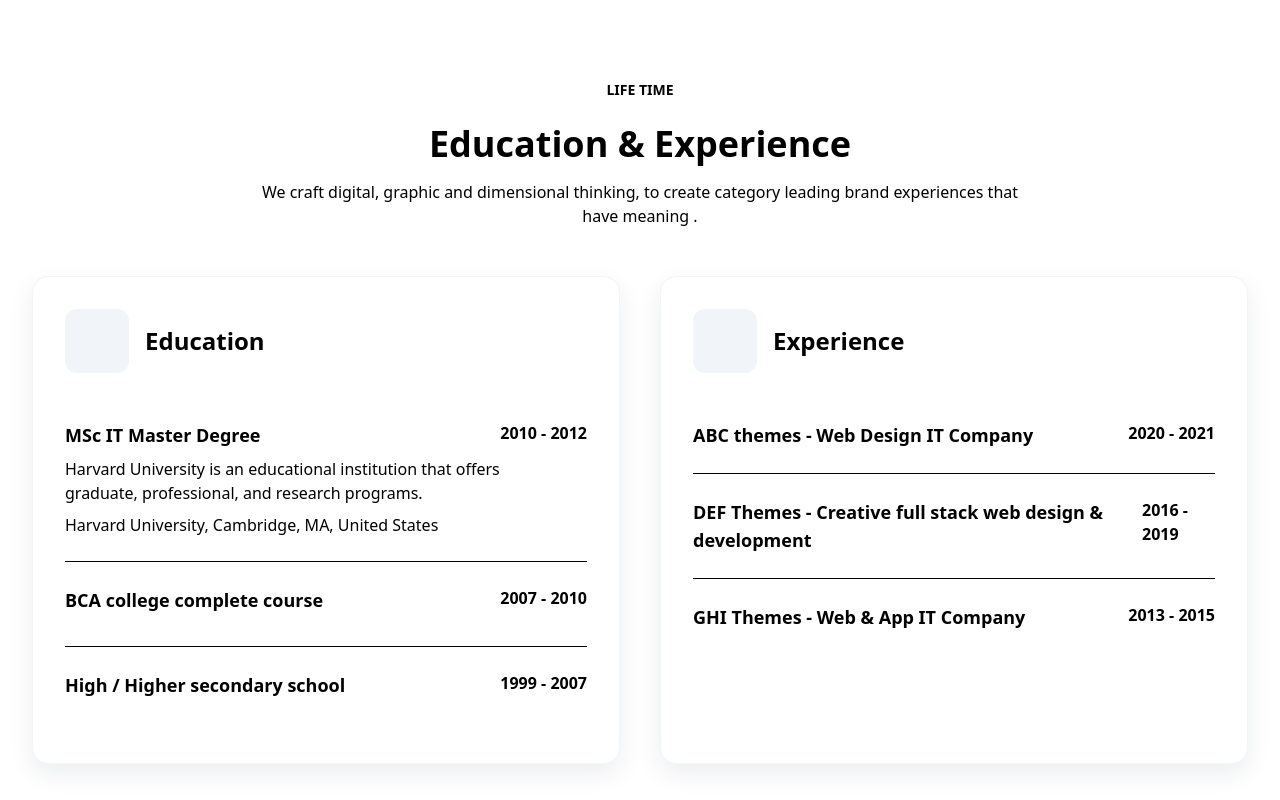
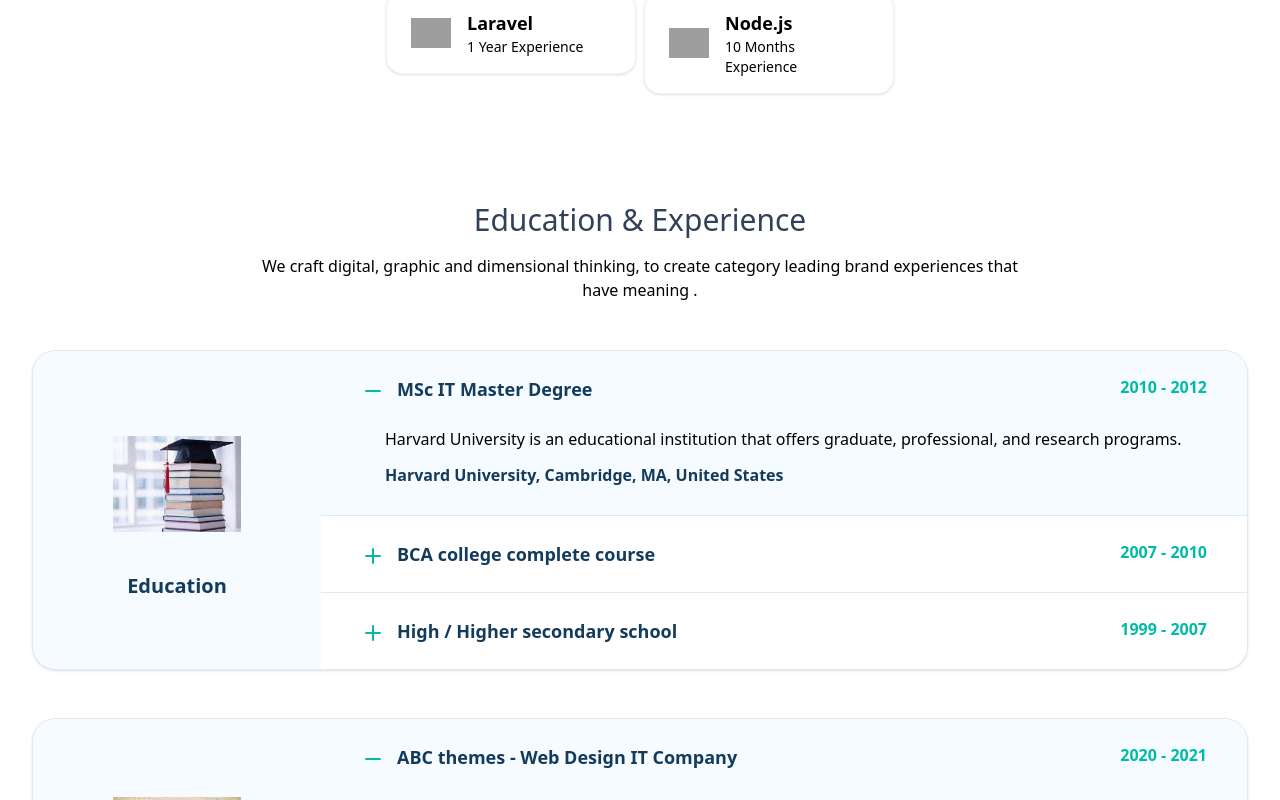
Before and after one commit to saisushvitha/sushvi-portfolio, a React (Vite) app: page / in a window 1280 px wide. Shown: the part 1240-2040 px from the top of the page. Built offline with nearby package versions, Linux system fonts and the light colour scheme; grey boxes are pictures that could not be loaded.

Commit message:
changes done for the education section

```diff
--- a/src/components/about.tsx
+++ b/src/components/about.tsx
@@ -31,7 +31,7 @@ export default function About({ data }: {
               <span className="relative z-10">{data.heading}</span>
               <span className="absolute left-0 bottom-1 h-2 w-full bg-amber-300 z-0 rounded-sm" />
             </p>
-            <p className="text-base text-black mb-6">{data.bio}</p>
+            <p className="text-base text-cyan-950 text-lg mb-4">{data.bio}</p>
 
             <div className="flex gap-4 mt-4">
               {data.social.map((s) => (
@@ -68,7 +68,7 @@ function Item({ label, value }: { label: string; value: string }) {
     <div className="flex items-center text-ink-500 text-sm sm:text-base">
       <span className="w-44 font-medium">{label}</span>
       <span className="mx-2">:</span>
-      <span className="text-zinc-950">{value}</span>
+      <span className="text-slate-500 font-medium">{value}</span>
     </div>
   );
 }
--- a/src/components/card.tsx
+++ b/src/components/card.tsx
@@ -1,6 +1,6 @@
 export default function Card({ children }: { children: React.ReactNode }) {
   return (
-    <div className="bg-white rounded-2xl border border-slate-100 shadow-[0_10px_25px_rgba(20,35,60,0.08)]">
+    <div className="bg-white rounded-2xl border border-slate-100 shadow-sm">
       {children}
     </div>
   );
--- a/src/components/skills.tsx
+++ b/src/components/skills.tsx
@@ -1,18 +1,35 @@
+import Card from "./card";
 import type { Skill } from "../types";
 
 export default function Skills({ items }: { items: Skill[] }) {
   return (
-    <section className="bg-white">
-     <div className="container-section grid grid-cols-1 sm:grid-cols-2 lg:grid-cols-3 xl:grid-cols-4 gap-4 sm:gap-6">
-        {items.map(s => (
-          <div key={s.name} className="card p-4 sm:p-6 flex items-center gap-4">
-            <img src={s.logo} alt={s.name} className="h-10 w-10 object-contain" />
-            <div>
-              <p className="text-lg font-semibold text-ink-900">{s.name}</p>
-              <p className="text-sm text-ink-500">{s.exp}</p>
+    <section className="bg-white py-12">
+      <div className="max-w-5xl mx-auto px-4 sm:px-6 lg:px-8">
+        {/* flex row of small cards, centered */}
+        <div className="flex flex-wrap justify-center gap-2">
+          {items.map((s) => (
+            <div
+              key={s.name}
+              className="w-full sm:w-[250px] md:w-[250px] lg:w-[250px]"
+            >
+              <Card>
+                <div className="px-6 py-4 flex items-center gap-4">
+                  <img
+                    src={s.logo}
+                    alt={s.name}
+                    className="h-10 w-10 object-contain"
+                  />
+                  <div>
+                    <p className="text-lg font-semibold text-ink-900">
+                      {s.name}
+                    </p>
+                    <p className="text-sm text-ink-500">{s.exp}</p>
+                  </div>
+                </div>
+              </Card>
             </div>
-          </div>
-        ))}
+          ))}
+        </div>
       </div>
     </section>
   );
--- a/src/components/timeline.tsx
+++ b/src/components/timeline.tsx
@@ -1,80 +1,177 @@
 import type { EduItem, ExpItem } from "../types";
 import { useState } from "react";
 import Container from "./container";
-import Card from "./card";
+import { Minus, Plus } from "lucide-react";
 
-export default function Timeline({ data }: { data: { title: string; education: EduItem[]; experience: ExpItem[] } }) {
+type TimelineProps = {
+  data: {
+    title: string;
+    images: { education: string; experience: string };
+    education: EduItem[];
+    experience: ExpItem[];
+  };
+};
+
+export default function Timeline({ data }: TimelineProps) {
   return (
-    <section id="resume" className="bg-white py-24">
+    <section id="resume" className="bg-white py-10">
       <Container>
+        {/* Heading */}
         <div className="text-center">
-          <span className="inline-block bg-brand-50 text-brand-600 px-3 py-1 rounded-lg text-sm font-semibold">LIFE TIME</span>
-          <h2 className="mt-5 text-4xl font-extrabold text-ink-900">{data.title}</h2>
+          <h2 className="mt-5 text-3xl font-medium text-slate-700">
+            {data.title}
+          </h2>
           <p className="mt-4 text-ink-500 max-w-3xl mx-auto">
-            We craft digital, graphic and dimensional thinking, to create category leading brand experiences that have meaning .
+            We craft digital, graphic and dimensional thinking, to create
+            category leading brand experiences that have meaning .
           </p>
         </div>
-        <div className="mt-12 grid lg:grid-cols-2 gap-10">
-          <Card>
-            <Column title="Education">
-              {data.education.map((e, i) => <Edu key={i} item={e} />)}
-            </Column>
-          </Card>
-          <Card>
-            <Column title="Experience">
-              {data.experience.map((e, i) => <Exp key={i} item={e} />)}
-            </Column>
-          </Card>
+
+        {/* Education & Experience – stacked like the mock */}
+        <div className="mt-12 space-y-12">
+          <TimelineBlock
+            label="Education"
+            image={data.images.education}
+            items={data.education}
+            kind="edu"
+          />
+          <TimelineBlock
+            label="Experience"
+            image={data.images.experience}
+            items={data.experience}
+            kind="exp"
+          />
         </div>
       </Container>
     </section>
   );
 }
 
-function Column({ title, children }: { title: string; children: React.ReactNode }) {
+type BlockProps = {
+  label: string;
+  image: string;
+  items: (EduItem | ExpItem)[];
+  kind: "edu" | "exp";
+};
+
+function TimelineBlock({ label, image, items, kind }: BlockProps) {
   return (
-    <div className="card p-8">
-      <div className="flex items-center gap-4 mb-6">
-        <div className="h-16 w-16 bg-slate-100 rounded-xl grid place-items-center">
-          {/* simple illustration block */}
-          <div className="h-8 w-8 bg-ink-900/80 rounded"></div>
+    <div className="flex flex-col md:flex-row rounded-3xl overflow-hidden border border-slate-200 bg-white shadow-sm">
+      {/* Left illustration panel */}
+      <div className="w-full md:w-72 bg-[#f5fbff] flex flex-col items-center justify-center px-8 py-12">
+        <img
+          src={image}
+          alt={label}
+          className="w-32 h-32 object-contain mb-6"
+        />
+        <p className="text-xl font-semibold text-[#133b5c]">{label}</p>
+      </div>
+
+      {/* Right accordion list */}
+      <div className="flex-1 bg-white">
+        <div className="divide-y divide-slate-200">
+          {items.map((item, index) =>
+            kind === "edu" ? (
+              <EduRow
+                key={(item as EduItem).title + index}
+                item={item as EduItem}
+                defaultOpen={index === 0}
+              />
+            ) : (
+              <ExpRow
+                key={(item as ExpItem).title + index}
+                item={item as ExpItem}
+                defaultOpen={index === 0}
+              />
+            )
+          )}
         </div>
-        <h3 className="text-2xl font-bold text-ink-900">{title}</h3>
-      </div>
-      <div className="divide-y">
-        {children}
       </div>
     </div>
   );
 }
 
-function Edu({ item }: { item: EduItem }) {
-  const [open, setOpen] = useState(true);
+/* ----------------- Education row ----------------- */
+
+function EduRow({
+  item,
+  defaultOpen = false,
+}: {
+  item: EduItem;
+  defaultOpen?: boolean;
+}) {
+  const [open, setOpen] = useState(defaultOpen);
+
   return (
-    <div className="py-6">
-      <div className="flex items-start justify-between">
-        <button onClick={() => setOpen(!open)} className="text-left flex-1">
-          <p className="text-lg font-semibold text-ink-900">{item.title}</p>
-          {open && (
-            <div className="mt-2 text-ink-600">
-              {item.body && <p className="mb-2">{item.body}</p>}
-              {item.place && <p className="font-medium">{item.place}</p>}
-            </div>
+    <div className={open ? "bg-[#f5fbff]" : "bg-white"}>
+      {/* Title + years */}
+      <button
+        type="button"
+        onClick={() => setOpen((v) => !v)}
+        className="w-full flex items-start justify-between gap-4 px-10 py-6 text-left"
+      >
+        <div className="flex items-start gap-3">
+          <span className="mt-1 text-teal-500 text-xl font-bold">
+            {open ? <Minus/> : <Plus/>}
+          </span>
+          <p className="text-base md:text-lg font-semibold text-[#133b5c]">
+            {item.title}
+          </p>
+        </div>
+        <span className="text-sm md:text-base font-semibold text-teal-500 whitespace-nowrap">
+          {item.years}
+        </span>
+      </button>
+
+      {/* Expanded content */}
+      {open && (
+        <div className="px-16 pb-7 text-sm md:text-base text-ink-600">
+          {item.body && <p className="mb-3">{item.body}</p>}
+          {item.place && (
+            <p className="font-semibold text-[#133b5c]">{item.place}</p>
           )}
-        </button>
-        <span className="text-brand-600 font-semibold">{item.years}</span>
-      </div>
+        </div>
+      )}
     </div>
   );
 }
 
-function Exp({ item }: { item: ExpItem }) {
+/* ----------------- Experience row ----------------- */
+
+function ExpRow({
+  item,
+  defaultOpen = false,
+}: {
+  item: ExpItem;
+  defaultOpen?: boolean;
+}) {
+  const [open, setOpen] = useState(defaultOpen);
+
   return (
-    <div className="py-6">
-      <div className="flex items-start justify-between">
-        <p className="text-lg font-semibold text-ink-900">{item.title}</p>
-        <span className="text-brand-600 font-semibold">{item.years}</span>
-      </div>
+    <div className={open ? "bg-[#f5fbff]" : "bg-white"}>
+      <button
+        type="button"
+        onClick={() => setOpen((v) => !v)}
+        className="w-full flex items-start justify-between gap-4 px-10 py-6 text-left"
+      >
+        <div className="flex items-start gap-3">
+          <span className="mt-1 text-teal-500 text-xl font-bold">
+            {open ? <Minus/> : <Plus/>}
+          </span>
+          <p className="text-base md:text-lg font-semibold text-[#133b5c]">
+            {item.title}
+          </p>
+        </div>
+        <span className="text-sm md:text-base font-semibold text-teal-500 whitespace-nowrap">
+          {item.years}
+        </span>
+      </button>
+
+      {open && (
+        <div className="px-16 pb-7 text-sm md:text-base text-ink-600">
+          {/* later you can render description / tags here */}
+        </div>
+      )}
     </div>
   );
 }
--- a/src/data/site.json
+++ b/src/data/site.json
@@ -35,6 +35,10 @@
     ],
     "education": {
       "title": "Education & Experience",
+      "images":{
+        "education": "/education.jpg",
+        "experience": "/experience.jpg"
+      },
       "education": [
         {
           "title": "MSc IT Master Degree",
--- a/src/types.ts
+++ b/src/types.ts
@@ -1,6 +1,6 @@
 export type Social = { icon: "github" | "twitter" | "google" | "linkedin"; url: string };
 export type Skill = { name: string; exp: string; logo: string };
-export type EduItem = { title: string; body?: string; place?: string; years: string };
+export type EduItem = { title: string; images:Record<string, string>, body?: string; place?: string; years: string };
 export type ExpItem = { title: string; years: string };
 export type ProjectItem = {
   title: string; url: string; thumb?: string;
```
Also changed, not shown: public/education.jpg (added), public/experience.jpg (added).
